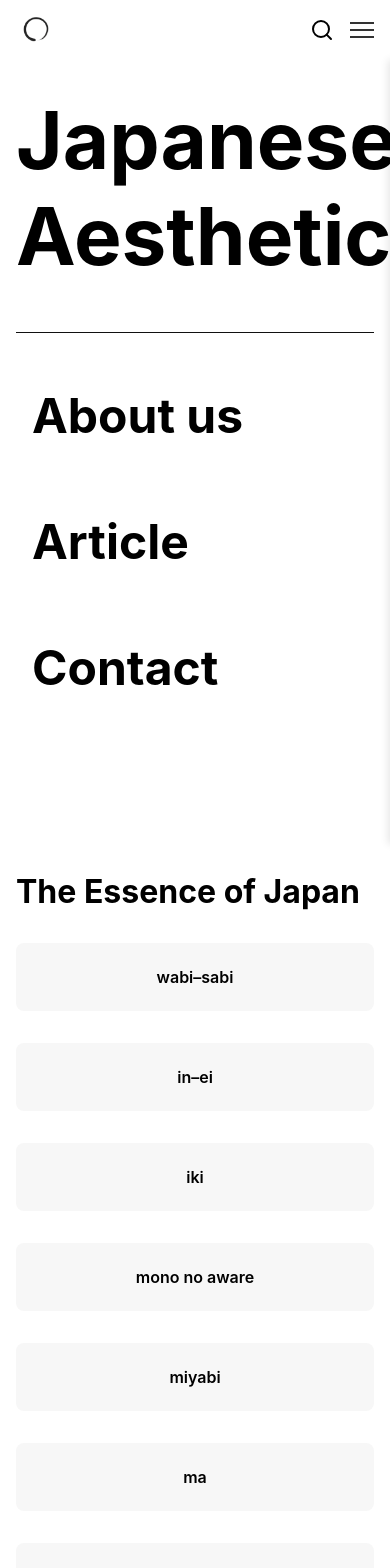
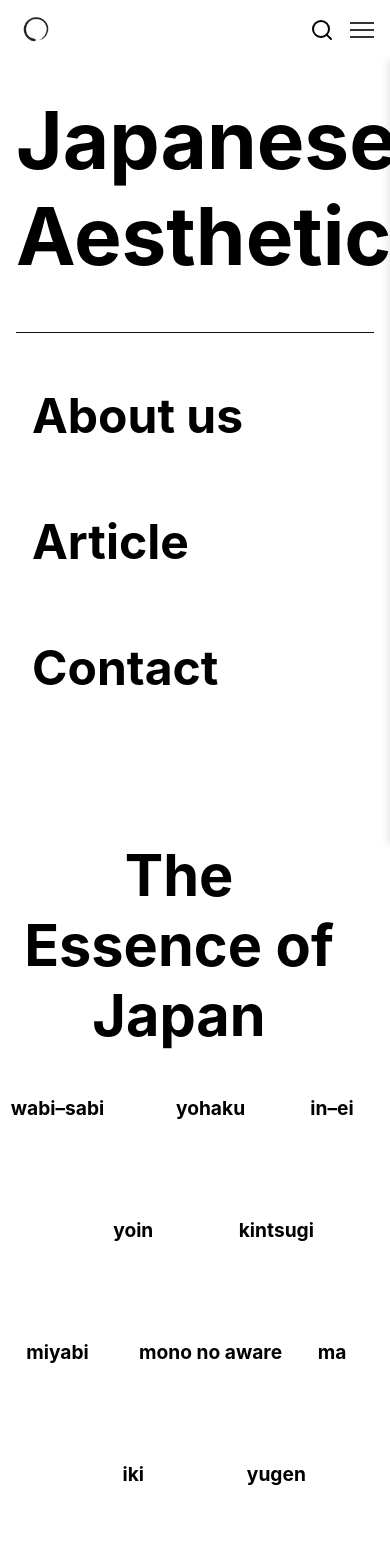
Before and after one commit to yuto0121/japanese-aesthetics, a Next.js app: page / in a window 390 px wide. Shown: the top 1568 px of the page. Built offline with nearby package versions, Linux system fonts and the light colour scheme.

Commit message:
add lots of pages

```diff
--- a/components/TheEssenceOfJapan.tsx
+++ b/components/TheEssenceOfJapan.tsx
@@ -1,6 +1,5 @@
 import Link from 'next/link';
 import styles from '../styles/TheEssenceOfJapan.module.css';
-
 
 export default function TheEssenceOfJapan() {
   const concepts = [
@@ -22,15 +21,17 @@ export default function TheEssenceOfJapan() {
         <h2>The Essence of Japan</h2>
       </Link>
 
-
       <div className={styles.beautyConceptsGrid}>
         {concepts.map(({ slug, label, style }) => (
           <Link
             key={slug}
             href={`/article/theEssenceOfJapan/${slug}`}
-            className={`${styles.conceptItem} ${style}`}
+            passHref
+            legacyBehavior
           >
-            <span>{label}</span>
+            <a className={`${styles.conceptItem} ${style}`}>
+              <span>{label}</span>
+            </a>
           </Link>
         ))}
       </div>
--- a/styles/ArticleSub.module.css
+++ b/styles/ArticleSub.module.css
@@ -136,7 +136,7 @@
     margin-left: 2rem;
 }
 
-.featuredContent {
+/* .featuredContent {
     display: flex;
     flex-direction: column;
     gap: 0.5rem;
@@ -151,7 +151,7 @@
     -webkit-line-clamp: 3;
     -webkit-box-orient: vertical;
     overflow: hidden;
-}
+} */
 
 /*************************************************
    *  ARTICLE GRID
--- a/styles/TheEssenceOfJapan.module.css
+++ b/styles/TheEssenceOfJapan.module.css
@@ -1,111 +1,134 @@
 .beautyConceptsSection {
-    padding: 4rem 2rem;
+    width: 100%;
+    padding: 0 2rem 8rem 0;
     position: relative;
 }
 
-.beautyConceptsSection::after {
-    content: '';
-    position: absolute;
-    left: 2rem;
-    right: 2rem;
-    bottom: 0;
-    height: 2px;
-    background: #111;
-}
-
 .beautyConceptsTitle {
-    text-decoration: none;
-    color: inherit;
-}
-
-.beautyConceptsTitle h2 {
-    font-size: 3rem;
+    font-size: 3.5rem;
     font-weight: 700;
-    margin: 0 0 2rem;
+    text-align: center;
+    margin-bottom: 8rem;
 }
 
 .beautyConceptsGrid {
+    position: relative;
     display: grid;
-    grid-template-columns: repeat(auto-fit, minmax(200px, 1fr));
-    gap: 2rem;
-    margin-top: 2rem;
+    grid-template-columns: repeat(6, 1fr);
+    grid-auto-rows: 110px;
+    gap: 2rem 1.5rem;
+    max-width: 1200px;
+    margin: 0 auto;
+    width: 100%;
 }
 
 .conceptItem {
+    position: relative;
+    font-size: 1.8rem;
+    font-weight: 700;
+    text-align: center;
+    line-height: 1.2;
+    display: flex;
+    flex-direction: column;
+    align-items: center;
+}
+
+.conceptItem img {
+    width: 120px;
+    height: 200x;
+    object-fit: cover;
+    margin-bottom: 0.75rem;
+    border-radius: 0.25rem;
+}
+
+/* ── グリッド上の配置 ─────────────────── */
+.wabiSabi {
+    grid-column: 1 / span 2;
+    grid-row: 1;
+}
+
+.yohaku {
+    grid-column: 3 / span 2;
+    grid-row: 1;
+}
+
+.yoin {
+    grid-column: 2 / span 2;
+    grid-row: 2;
+}
+
+.inEi {
+    grid-column: 5 / span 2;
+    grid-row: 1;
+}
+
+.kintsugi {
+    grid-column: 4 / span 2;
+    grid-row: 2;
+}
+
+.iki {
+    grid-column: 2 / span 2;
+    grid-row: 4;
+}
+
+.monoNoAware {
+    grid-column: 3 / span 2;
+    grid-row: 3;
+}
+
+.yugen {
+    grid-column: 4 / span 2;
+    grid-row: 4;
+}
+
+.miyabi {
+    grid-column: 1 / span 2;
+    grid-row: 3;
+}
+
+.ma {
+    grid-column: 5 / span 2;
+    grid-row: 3;
+}
+
+/* ── More details ──────────────────────── */
+.moreDetails {
+    position: absolute;
+    right: 2rem;
+    bottom: 1rem;
+    font-size: 1rem;
+    font-weight: 600;
+    text-decoration: none;
     display: flex;
     align-items: center;
-    justify-content: center;
-    padding: 2rem;
-    background: #f7f7f7;
-    border-radius: 8px;
-    text-decoration: none;
-    color: inherit;
-    transition: all 0.3s ease;
+    gap: 0.25rem;
 }
 
-.conceptItem:hover {
-    background: #eee;
-    transform: translateY(-2px);
+.moreDetails:hover {
+    text-decoration: underline;
 }
 
-.conceptItem span {
-    font-size: 1.2rem;
-    font-weight: 600;
-}
-
-/* 画像関連のスタイル */
-.articleImage {
-    width: 100%;
-    height: auto;
-    object-fit: cover;
-    border-radius: 8px;
-    margin-bottom: 1rem;
-}
-
-.articleContent {
-    max-width: 800px;
-    margin: 0 auto;
-    padding: 2rem;
-}
-
-.articleTitle {
-    font-size: 2.5rem;
-    font-weight: 700;
-    margin-bottom: 1.5rem;
-}
-
-.articleText {
-    font-size: 1.1rem;
-    line-height: 1.6;
-    color: #333;
-}
-
-/* レスポンシブ対応 */
-@media (max-width: 768px) {
+/* ── Responsive ───────────────────────── */
+@media (max-width: 900px) {
     .beautyConceptsGrid {
-        grid-template-columns: repeat(2, 1fr);
+        grid-template-columns: repeat(3, 1fr);
+        grid-auto-rows: 100px;
     }
 
-    .beautyConceptsTitle h2 {
-        font-size: 2rem;
-    }
-
-    .conceptItem {
-        padding: 1.5rem;
-    }
-
-    .conceptItem span {
-        font-size: 1rem;
+    .beautyConceptsTitle {
+        font-size: 2.4rem;
     }
 }
 
 @media (max-width: 480px) {
     .beautyConceptsGrid {
-        grid-template-columns: 1fr;
+        grid-template-columns: repeat(2, 1fr);
+        grid-auto-rows: 90px;
     }
 
-    .beautyConceptsSection {
-        padding: 2rem 1rem;
+    .conceptItem {
+        font-size: 1.2rem;
     }
 }
 
```
